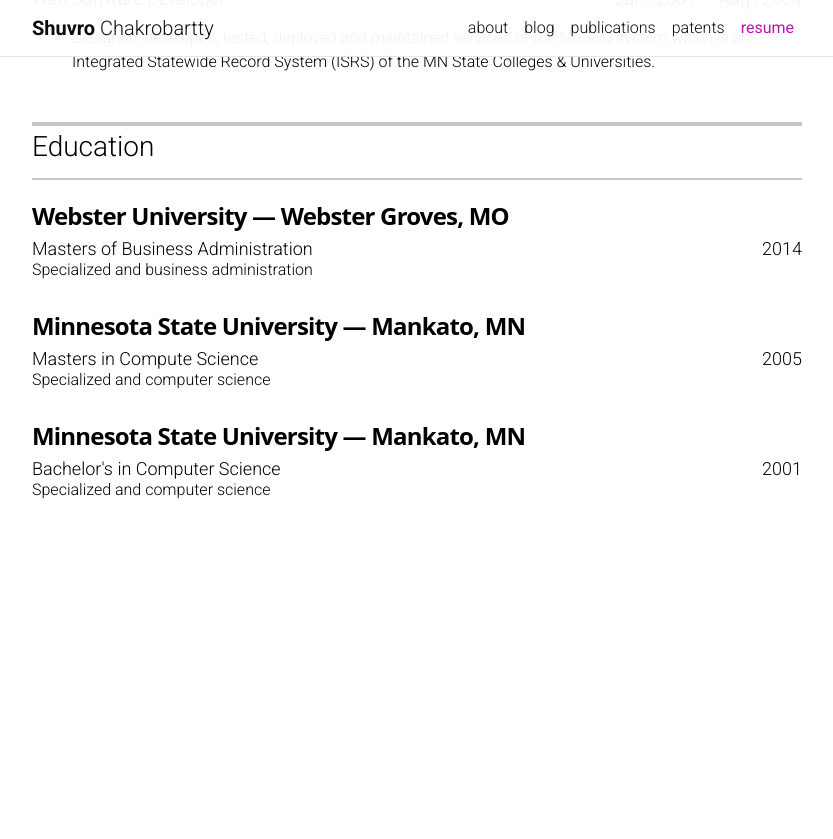
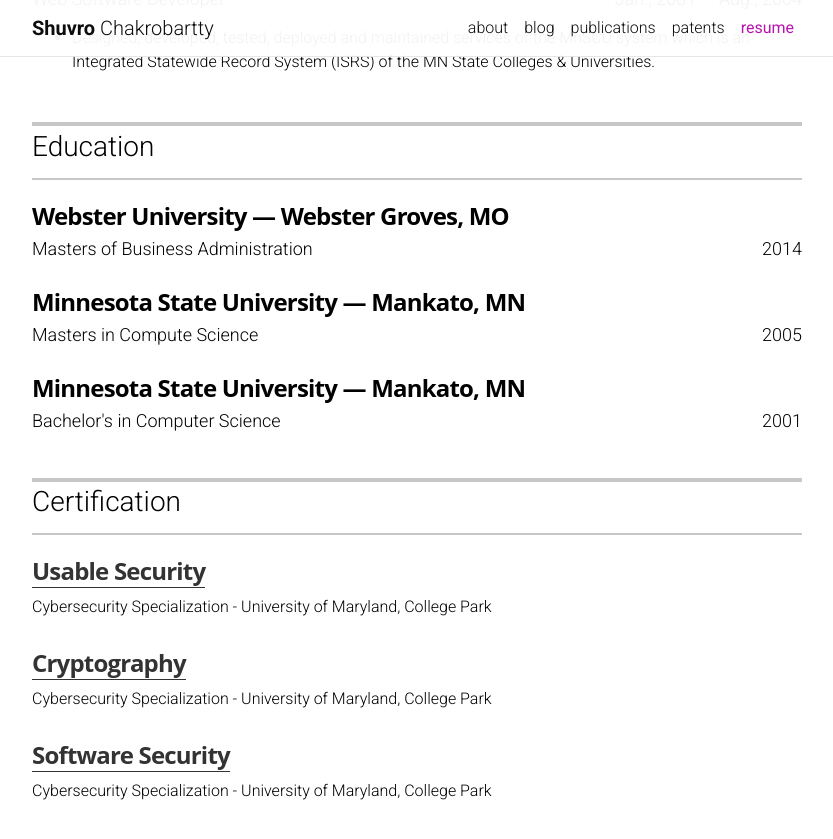
Before and after one commit to chakrs/chakrs.github.io, a Jekyll site: the page built from _pages/resume.md, in a window 1280 px wide and 900 px high, scrolled down 1980 px. Shown: the top 839 px of the window, without its empty margins (223-1056 px from the left). Built offline with Jekyll 4.4.1, drawn with Linux system fonts in a browser that asks for light colours; comment, search, counter and statistics services are not loaded; a style sheet for code colours, icons or effects is not loaded; before the commit the page ends 2600 px from its top, so only the background shows below that.

Commit message:
added certifications to resume

```diff
--- a/_config.yml
+++ b/_config.yml
@@ -297,6 +297,7 @@
 # comment out to hide
 resume_section_experience:      true
 resume_section_education:       true
+resume_section_certification:   true
 resume_section_projects:        false
 resume_section_skills:          false
 resume_section_recognition:     false
--- /dev/null
+++ b/_data/certifications.yml
@@ -0,0 +1,12 @@
+# Certification
+- certificate: Usable Security
+  description: Cybersecurity Specialization - University of Maryland, College Park
+  url: https://www.coursera.org/account/accomplishments/certificate/56D9AADBHP5P
+
+- certificate: Cryptography
+  description: Cybersecurity Specialization - University of Maryland, College Park
+  url: https://www.coursera.org/account/accomplishments/certificate/MPSSN7YKDJ2K
+
+- certificate: Software Security
+  description: Cybersecurity Specialization - University of Maryland, College Park
+  url: https://www.coursera.org/account/accomplishments/certificate/797C3NZK6TMU
--- a/_data/education.yml
+++ b/_data/education.yml
@@ -3,14 +3,14 @@
   uni: Webster University &mdash; Webster Groves, MO
   year: 2014
   awards:
-  summary: Specialized and business administration
+#  summary: Specialized and business administration
 
 - degree: Masters in Compute Science
   uni: Minnesota State University &mdash; Mankato, MN
   year: 2005
-  summary: Specialized and computer science
+#  summary: Specialized and computer science
 
 - degree: Bachelor's in Computer Science
   uni: Minnesota State University &mdash; Mankato, MN
   year: 2001
-  summary: Specialized and computer science
+#  summary: Specialized and computer science
--- a/_layouts/resume.html
+++ b/_layouts/resume.html
@@ -178,6 +178,26 @@
       <!-- end Associations -->
       {% endif %}
 
+      {% if site.resume_section_certification %}
+      <!-- begin certifications -->
+      <section class="content-section">
+
+        <header class="section-header">
+          <h3>Certification</h3>
+        </header>
+
+        {% for certification in site.data.certifications %}
+        <div class="resume-item">
+          <h4 class="resume-item-title"><a href="{{ certification.url }}">{{ certification.certificate }}</a></h4>
+          <!-- <h5 class="resume-item-details">{{ association.role }} &bull; {{ association.year }}</h5> -->
+          <p class="resume-item-copy">{{ certification.description }}</p>
+        </div>
+        {% endfor %}
+
+      </section>
+      <!-- end certifications -->
+      {% endif %}
+
       {% if site.resume_section_links %}
       <!-- begin Links -->
       <section class="content-section">
```
